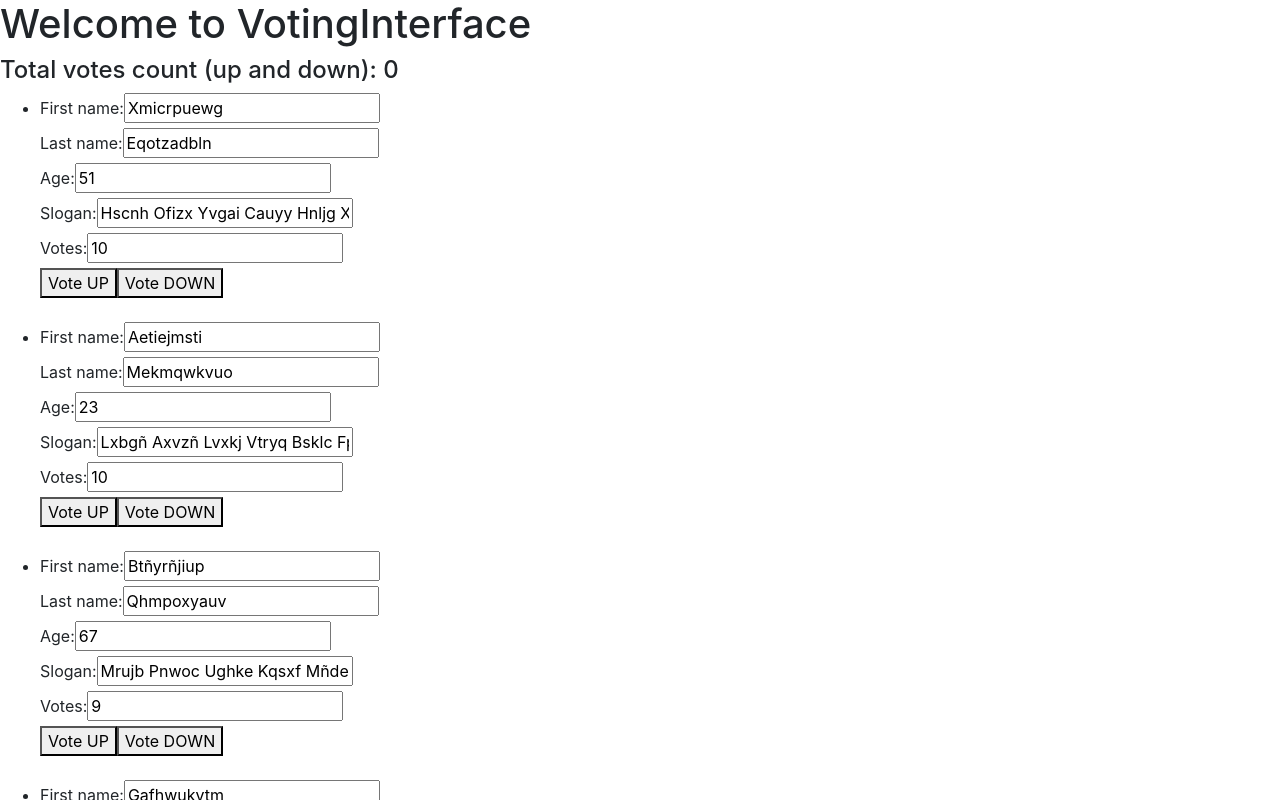
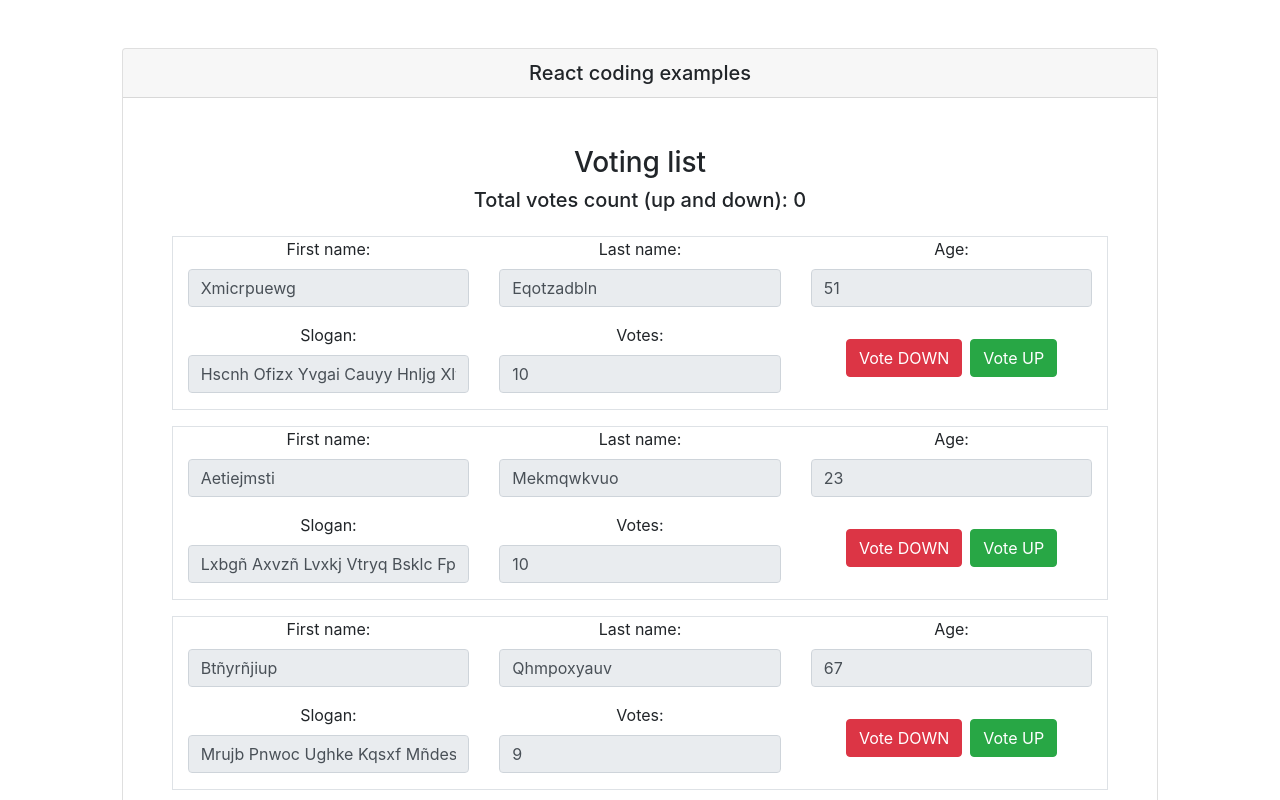
Before and after one commit to jorgevillay/react_components, a React (Create React App) app: page /voting-list/0 in a window 1280 px wide. Both pictures are taken after a click on the button "Recreate random voting list". Shown: the top 800 px of the page. Built offline with nearby package versions, Linux system fonts and the light colour scheme.

Commit message:
User interface: Modified voting list containers and component. Minor changes to general styles

```diff
--- a/src/components/Candidate.jsx
+++ b/src/components/Candidate.jsx
@@ -1,30 +1,46 @@
 import React from 'react';
 
 function Candidate(props) {
-    const highlight = {
-        backgroundColor: '#FFFF00'
-    }
     return (
-        <div style={props.candidate.selected ? highlight : null}>
-            <label>First name:</label>
-            <input type="text" name="firstname" value={props.candidate.firstname} className="capitalized-text" readOnly />
-            <br />
-            <label>Last name:</label>
-            <input type="text" name="lastname" value={props.candidate.lastname} className="capitalized-text" readOnly />
-            <br />
-            <label>Age:</label>
-            <input type="number" name="age" value={props.candidate.age} readOnly />
-            <br />
-            <label>Slogan:</label>
-            <input type="text" name="slogan" value={props.candidate.slogan} className="capitalized-text" readOnly />
-            <br />
-            <label>Votes:</label>
-            <input type="number" name="votes" value={props.candidate.votes} readOnly />
-            <br />
-            <button className={props.candidate.votes === 20 ? 'disabled-link' : 'false'} onClick={() => props.handleClick('up', props.candidate.key)}>Vote UP</button>
-            <button className={props.candidate.votes === 0 ? 'disabled-link' : 'false'} onClick={() => props.handleClick('down', props.candidate.key)}>Vote DOWN</button>
-            <br />
-            <br />
+        <div className={props.candidate.selected ? 'row border bg-warning' : 'row border'}>
+            <div className="col-sm-12">
+                <div className="row">
+                    <div className="col-sm-4">
+                        <div className="form-group">
+                            <label>First name:</label>
+                            <input type="text" name="firstname" value={props.candidate.firstname} className="form-control capitalized-text" readOnly />
+                        </div>
+                    </div>
+                    <div className="col-sm-4">
+                        <div className="form-group">
+                            <label>Last name:</label>
+                            <input type="text" name="lastname" value={props.candidate.lastname} className="form-control capitalized-text" readOnly />
+                        </div>
+                    </div>
+                    <div className="col-sm-4">
+                        <div className="form-group">
+                            <label>Age:</label>
+                            <input type="number" name="age" value={props.candidate.age} className="form-control" readOnly />
+                        </div>
+                    </div>
+                    <div className="col-sm-4">
+                        <div className="form-group">
+                            <label>Slogan:</label>
+                            <input type="text" name="slogan" value={props.candidate.slogan} className="form-control capitalized-text" readOnly />
+                        </div>
+                    </div>
+                    <div className="col-sm-4">
+                        <div className="form-group">
+                            <label>Votes:</label>
+                            <input type="number" name="votes" value={props.candidate.votes} className="form-control" readOnly />
+                        </div>
+                    </div>
+                    <div className="col-sm-4 mt-3">
+                        <button className={props.candidate.votes === 0 ? 'btn btn-danger mr-1 disabled no-pointer' : 'btn btn-danger mr-1'} onClick={() => props.handleClick('down', props.candidate.key)}>Vote DOWN</button>
+                        <button className={props.candidate.votes === 20 ? 'btn btn-success ml-1 disabled no-pointer' : 'btn btn-success ml-1'} onClick={() => props.handleClick('up', props.candidate.key)}>Vote UP</button>
+                    </div>
+                </div>
+            </div>
         </div>
     )
 }
--- a/src/components/containers/CandidateList.jsx
+++ b/src/components/containers/CandidateList.jsx
@@ -3,12 +3,12 @@ import Candidate from '../Candidate';
 
 function CandidateList(props) {
     const orderedCandidates = [].concat(props.candidates).sort((a, b) => b.votes - a.votes || b.age - a.age).map(item => (
-        <li key={item.key}>
+        <li className="mb-3" key={item.key}>
             <Candidate candidate={item} handleClick={props.handleClick} />
         </li>
     ))
     return (
-        <ul>
+        <ul className="no-bullet-list p-0 m-0 pr-3 pl-3">
             {orderedCandidates}
         </ul>
     )
--- a/src/components/containers/VotingInterface.jsx
+++ b/src/components/containers/VotingInterface.jsx
@@ -65,13 +65,39 @@ function VotingInterface(props) {
     })
   }
   return (
-    <div>
-      <h1>Welcome to VotingInterface</h1>
-      <h4>Total votes count (up and down): {state.totalVotes}</h4>
-      <CandidateList candidates={state.candidates} handleClick={handleClick} />
-      <button onClick={resetInterface}>Recreate random voting list</button>
-      <br />
-      <Link to="/">Return to main menu</Link>
+    <div className="container-fluid pt-5">
+      <div className="row">
+        <div className="col-sm-10 offset-sm-1">
+          <div className="card text-center">
+            <div className="card-header">
+              <h5 className="card-title mb-0">React coding examples</h5>
+            </div>
+            <div className="card-body p-5">
+              <h3>Voting list</h3>
+              <h5>Total votes count (up and down): {state.totalVotes}</h5>
+              <ul className="no-bullet-list p-0 m-0 mt-4">
+                <li>
+                  <CandidateList candidates={state.candidates} handleClick={handleClick} />
+                  <button className="btn btn-primary" onClick={resetInterface}>Recreate random voting list</button>
+                </li>
+                <hr />
+                <li className="mt-4">
+                  <div className="row">
+                    <div className="col-sm-6 offset-sm-3">
+                      <button type="button" className="btn btn-link">
+                        <Link to="/">Return to main menu</Link>
+                      </button>
+                    </div>
+                  </div>
+                </li>
+              </ul>
+            </div>
+            <div className="card-footer text-muted">
+              Developed using React and Formik
+            </div>
+          </div>
+        </div>
+      </div>
     </div>
   )
 }
--- a/src/components/styles/general.css
+++ b/src/components/styles/general.css
@@ -1,3 +1,7 @@
+.no-pointer {
+    pointer-events: none;
+}
+
 .capitalized-text {
     text-transform: capitalize;
 }
```
